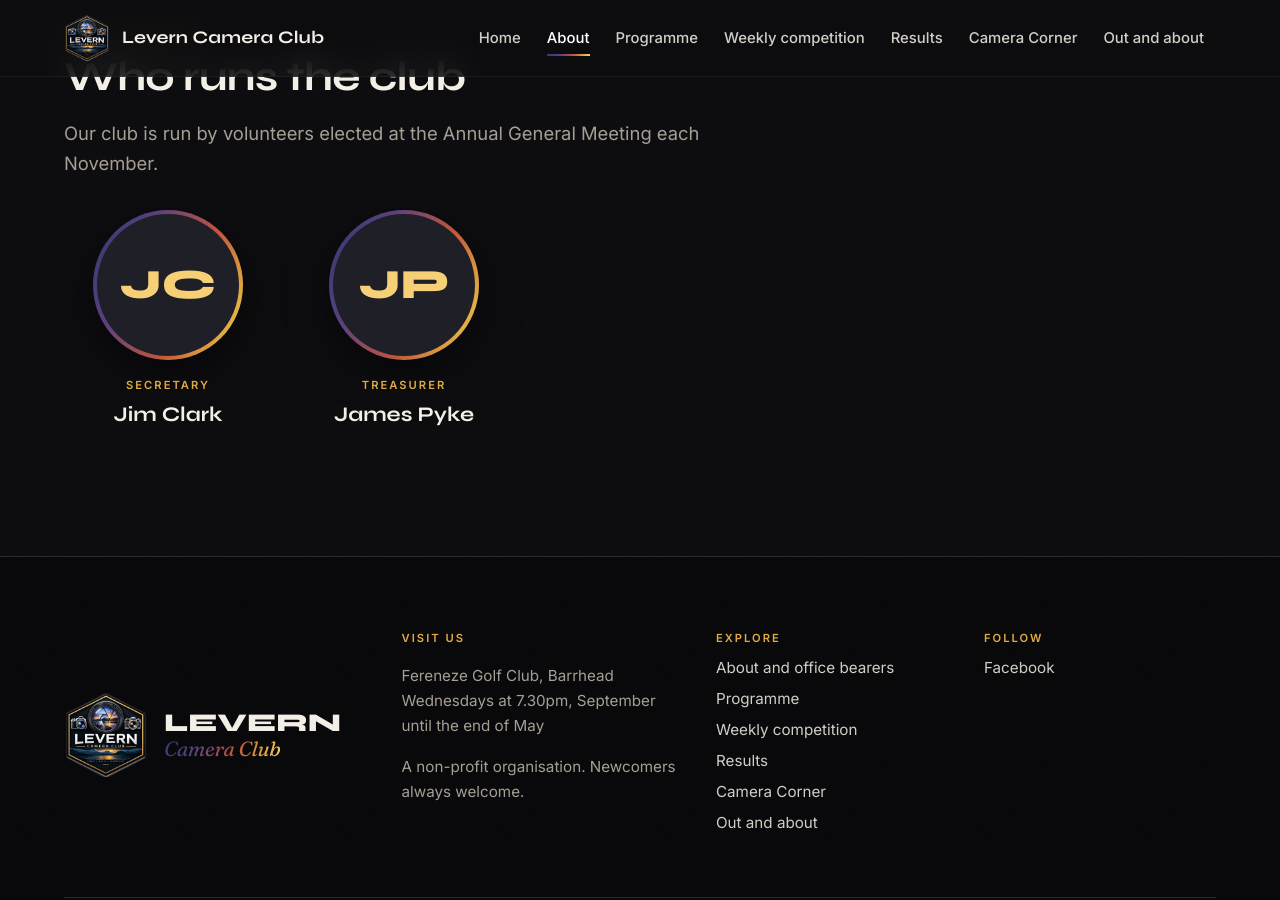
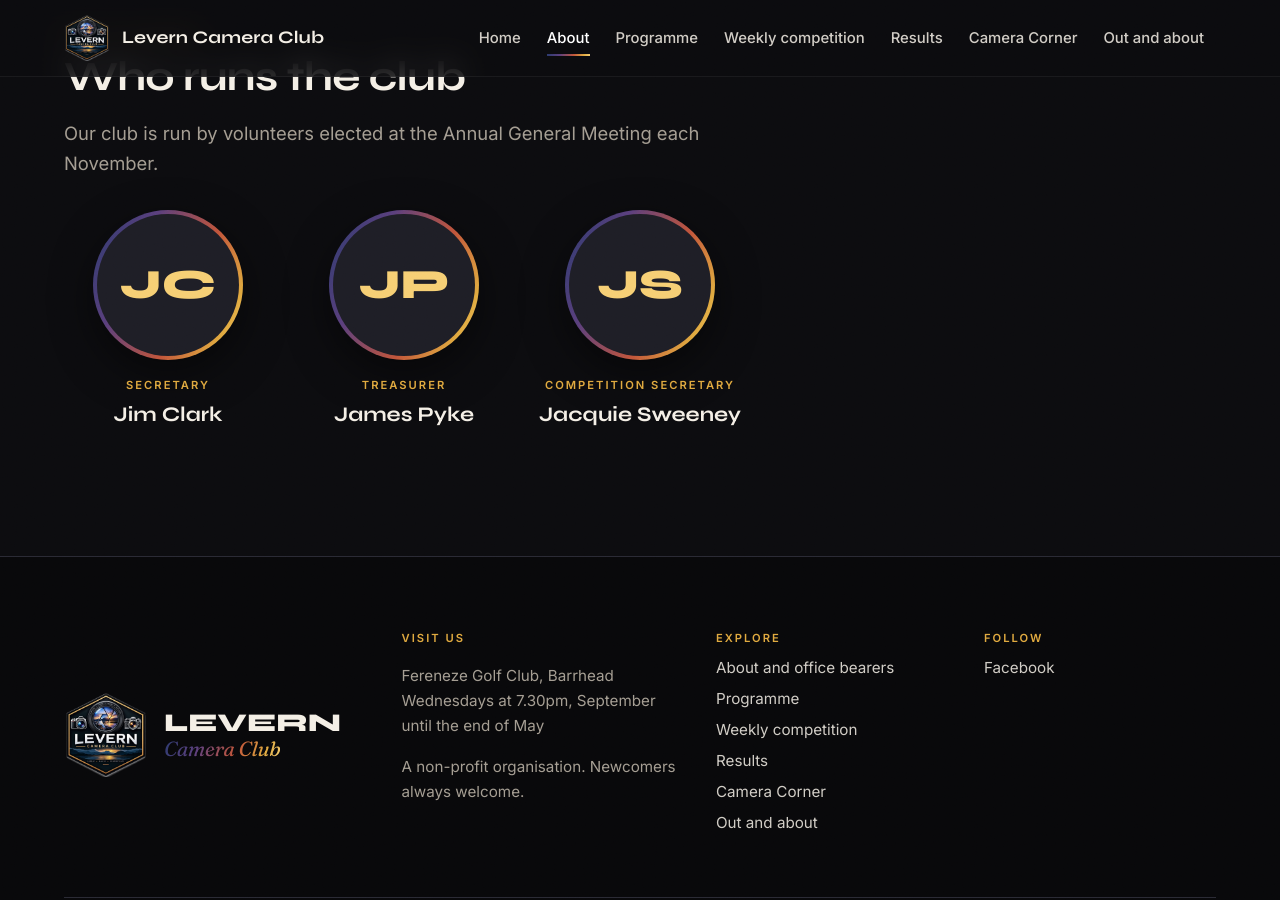
Before and after one commit to grantfitfuel/levern-camera-club, a Jekyll site: the page built from about.html, in a window 1280 px wide and 900 px high, scrolled down 1154 px. Built offline with Jekyll 4.4.1, drawn with Linux system fonts in a browser that asks for light colours.

Commit message:
Add Jacquie Sweeney as Competition Secretary
Co-Authored-By: Claude Opus 5.5 <noreply@anthropic.com>
Claude-Session: https://claude.ai/code/session_012PBygZKZRm7fLhazHccoH4

```diff
--- a/_data/committee.yml
+++ b/_data/committee.yml
@@ -3,5 +3,5 @@ people:
   - { role: Chair, name: "", photo: "", contact: "" }
   - { role: Secretary, name: "Jim Clark", photo: "", contact: "" }
   - { role: Treasurer, name: "James Pyke", photo: "", contact: "" }
-  - { role: Competition Secretary, name: "", photo: "", contact: "" }
+  - { role: Competition Secretary, name: "Jacquie Sweeney", photo: "", contact: "" }
   - { role: Social Media Secretary, name: "", photo: "", contact: "" }
```
